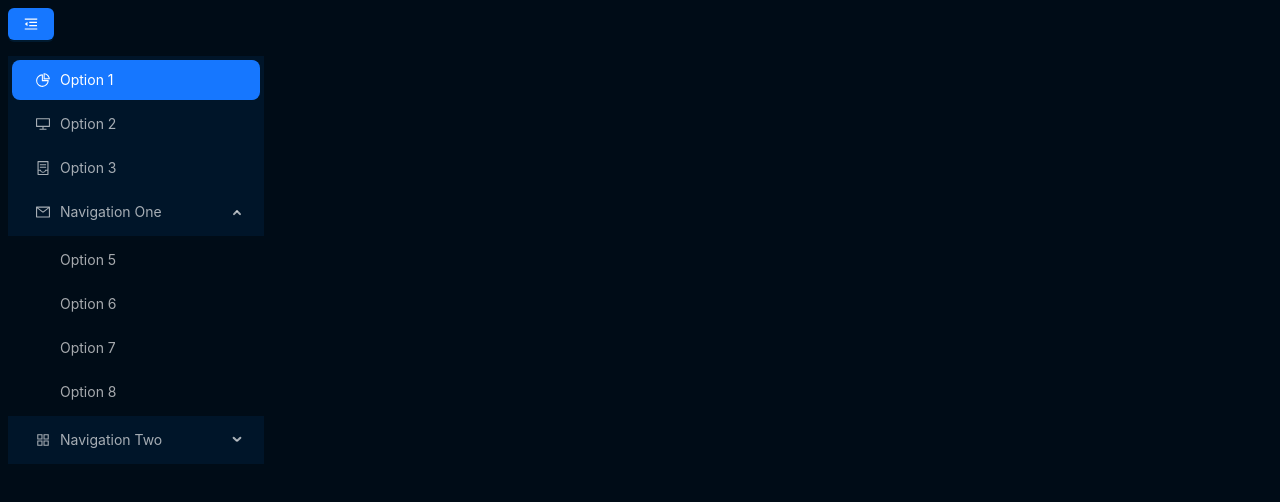
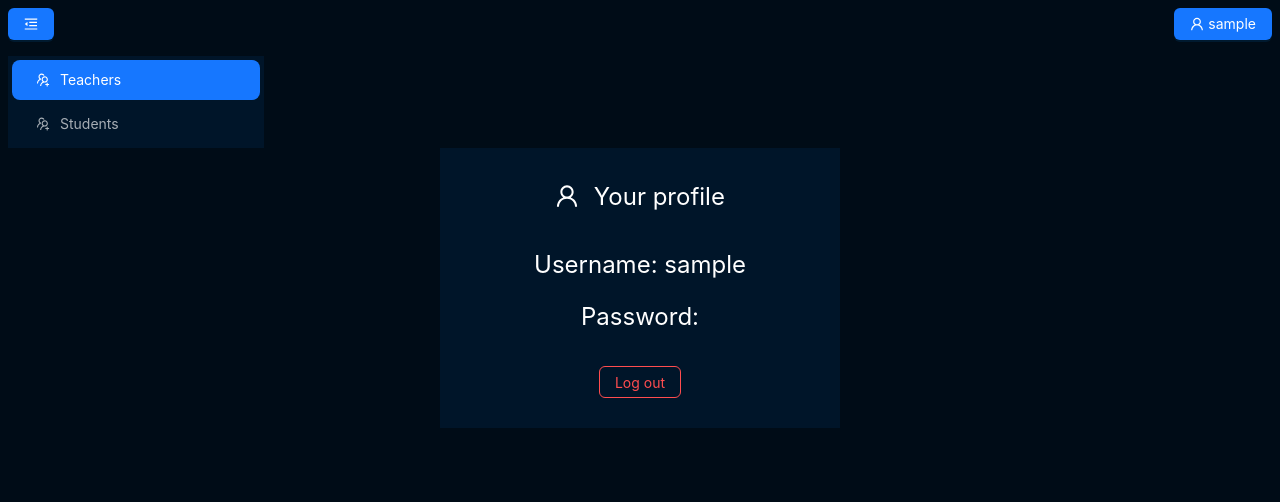
Before and after one commit to nurullohkochenskiy/n45lesson5homework, a React (Vite) app: page /profile in a window 1280 px wide. Shown: the top 502 px of the page. Built offline with nearby package versions, Linux system fonts and the light colour scheme; sample sign-in values are in the browser's storage.

Commit message:
Login done

```diff
--- a/src/App.css
+++ b/src/App.css
@@ -2,3 +2,7 @@ body{
     /* background-color: rgb(0, 21, 41); */
     background-color: rgb(0, 12, 23);
 }
+.mainContent{
+    background-color: rgb(0, 21, 41);
+
+}
--- a/src/App.jsx
+++ b/src/App.jsx
@@ -1,12 +1,55 @@
+import { Route, Routes } from "react-router-dom";
 import "./App.css";
-import Dashboard from "./components/Dashboard";
+import Students from "./pages/Dashboard/Students";
 import Login from "./pages/Login";
+import Profile from "./pages/Profile";
+import Teachers from "./pages/Dashboard/Teachers";
+import { AuthProvider } from "./components/Auth";
+import Main from "./pages/Dashboard/Main";
+import RequireAuth from "./components/RequireAuth";
 
 function App() {
   return (
     <>
-      {/* <Login /> */}
-      <Dashboard/>
+      <AuthProvider>
+        <Routes>
+          <Route path="/login" element={<Login />} />
+          <Route
+            path="/"
+            element={
+              <RequireAuth>
+                <Main />
+              </RequireAuth>
+            }
+          />
+
+          <Route
+            path="/profile"
+            element={
+              <RequireAuth>
+                <Profile />
+              </RequireAuth>
+            }
+          />
+
+          <Route
+            path="/students"
+            element={
+              <RequireAuth>
+                <Students />
+              </RequireAuth>
+            }
+          />
+          <Route
+            path="/teachers"
+            element={
+              <RequireAuth>
+                <Teachers />
+              </RequireAuth>
+            }
+          />
+        </Routes>
+      </AuthProvider>
     </>
   );
 }
--- a/src/components/Dashboard.jsx
+++ b/src/components/Dashboard.jsx
@@ -1,14 +1,14 @@
 import React, { useState } from "react";
 import {
-  AppstoreOutlined,
-  ContainerOutlined,
-  DesktopOutlined,
-  MailOutlined,
   MenuFoldOutlined,
   MenuUnfoldOutlined,
-  PieChartOutlined,
+  UserOutlined,
+  UsergroupAddOutlined,
 } from "@ant-design/icons";
-import { Button, Menu } from "antd";
+import { Flex, Button, Menu } from "antd";
+import { Typography } from "antd";
+import { Link } from "react-router-dom";
+import { useAuth } from "./Auth";
 function getItem(label, key, icon, children, type) {
   return {
     key,
@@ -19,30 +19,19 @@ function getItem(label, key, icon, children, type) {
   };
 }
 const items = [
-  getItem("Option 1", "1", <PieChartOutlined />),
-  getItem("Option 2", "2", <DesktopOutlined />),
-  getItem("Option 3", "3", <ContainerOutlined />),
-  getItem("Navigation One", "sub1", <MailOutlined />, [
-    getItem("Option 5", "5"),
-    getItem("Option 6", "6"),
-    getItem("Option 7", "7"),
-    getItem("Option 8", "8"),
-  ]),
-  getItem("Navigation Two", "sub2", <AppstoreOutlined />, [
-    getItem("Option 9", "9"),
-    getItem("Option 10", "10"),
-    getItem("Submenu", "sub3", null, [
-      getItem("Option 11", "11"),
-      getItem("Option 12", "12"),
-    ]),
-  ]),
+  getItem("Teachers", "1", <UsergroupAddOutlined />),
+  getItem("Students", "2", <UsergroupAddOutlined />),
 ];
-const Dashboard = () => {
+const Dashboard = ({ children }) => {
   const [collapsed, setCollapsed] = useState(false);
   const toggleCollapsed = () => {
     setCollapsed(!collapsed);
   };
+  const { user } = useAuth();
+
   return (
+    <>
+      <Flex justify="space-between">
         <div
           style={{
             width: 256,
@@ -66,6 +55,22 @@ const Dashboard = () => {
             items={items}
           />
         </div>
+
+        <Link
+          to={"/profile"}
+          style={{ textDecoration: "none", color: "black" }}
+        >
+          <Button type="primary">
+            <Typography style={{ color: "white" }} level={4}>
+              <UserOutlined /> {user.username}
+            </Typography>
+          </Button>
+        </Link>
+      </Flex>
+
+        <Flex justify="center">{children}</Flex>
+
+    </>
   );
 };
 export default Dashboard;
--- /dev/null
+++ b/src/components/RequireAuth.jsx
@@ -0,0 +1,12 @@
+import { Navigate } from "react-router-dom";
+import { useAuth } from "./Auth";
+
+const RequireAuth = ({ children }) => {
+  const { user } = useAuth();
+  if (!user) {
+    return <Navigate to={"/login"} />;
+  }
+  return children;
+};
+
+export default RequireAuth;
--- a/src/pages/Dashboard/Main.jsx
+++ b/src/pages/Dashboard/Main.jsx
@@ -1,9 +1,8 @@
-import React from 'react'
+import React from "react";
+import Dashboard from "../../components/Dashboard";
 
 const Main = () => {
-  return (
-    <div>Main</div>
-  )
-}
+  return <Dashboard></Dashboard>;
+};
 
-export default Main
+export default Main;
--- a/src/pages/Login.jsx
+++ b/src/pages/Login.jsx
@@ -2,10 +2,19 @@ import React from "react";
 import { LockOutlined, UserOutlined } from "@ant-design/icons";
 import { Button, Checkbox, Form, Input, Row, Col } from "antd";
 import { Typography } from "antd";
+import { useAuth } from "../components/Auth";
+import { useNavigate } from "react-router-dom";
 const { Title } = Typography;
 const Login = () => {
+  const navigate = useNavigate();
+  const { login } = useAuth();
+
   const onFinish = (values) => {
-    console.log("Received values of form: ", values);
+    if (values.username.length >= 3 && values.password.length >= 3) {
+      const data = { username: values.username, password: values.password };
+      login(data);
+      navigate("/");
+    }
   };
 
   return (
@@ -19,7 +28,7 @@ const Login = () => {
           }}
           onFinish={onFinish}
         >
-          <Title>Sign in </Title>
+          <Title style={{ color: "white" }}>Sign in </Title>
           <Form.Item
             name="username"
             rules={[
@@ -30,6 +39,7 @@ const Login = () => {
             ]}
           >
             <Input
+              style={{ backgroundColor: "grey" }}
               prefix={<UserOutlined className="site-form-item-icon" />}
               placeholder="Username"
             />
@@ -44,6 +54,7 @@ const Login = () => {
             ]}
           >
             <Input
+              style={{ backgroundColor: "grey" }}
               prefix={<LockOutlined className="site-form-item-icon" />}
               type="password"
               placeholder="Password"
@@ -51,7 +62,7 @@ const Login = () => {
           </Form.Item>
           <Form.Item>
             <Form.Item name="remember" valuePropName="checked" noStyle>
-              <Checkbox>Remember me</Checkbox>
+              <Checkbox style={{ color: "white" }}>Remember me</Checkbox>
             </Form.Item>
           </Form.Item>
 
--- a/src/pages/Profile.jsx
+++ b/src/pages/Profile.jsx
@@ -1,9 +1,51 @@
-import React from 'react'
+import React from "react";
+import Dashboard from "../components/Dashboard";
+import { UserOutlined } from "@ant-design/icons";
+import { Typography, Row, Button } from "antd";
+import { useAuth } from "../components/Auth";
+import { useNavigate } from "react-router-dom";
 
 const Profile = () => {
+  const navigate = useNavigate();
+  const { user, logout } = useAuth();
+  const handleLogout = () => {
+    logout();
+    navigate("/login");
+  };
   return (
-    <div>Profile</div>
-  )
-}
+    <Dashboard>
+      <div className="mainContent" style={{ width: 400, height: 280 }}>
+        <Row justify="center">
+          <Typography
+            style={{ fontSize: "24px", color: "white", marginTop: "30px" }}
+            level={4}
+          >
+            <UserOutlined style={{ fontSize: "24px", marginRight: "8px" }} />{" "}
+            Your profile
+          </Typography>
+        </Row>
+        <Row justify="center">
+          <Typography
+            style={{ fontSize: "24px", color: "white", marginTop: "30px" }}
+          >
+            Username: {user.username}
+          </Typography>
+        </Row>
+        <Row justify="center">
+          <Typography
+            style={{ fontSize: "24px", color: "white", marginTop: "15px" }}
+          >
+            Password: {user.password}
+          </Typography>
+        </Row>
+        <Row style={{ marginTop: "30px" }} justify="center">
+          <Button onClick={handleLogout} type="primary" danger ghost>
+            Log out
+          </Button>
+        </Row>
+      </div>
+    </Dashboard>
+  );
+};
 
-export default Profile
+export default Profile;
```
Lines whose indentation alone changed are shown as unchanged.
